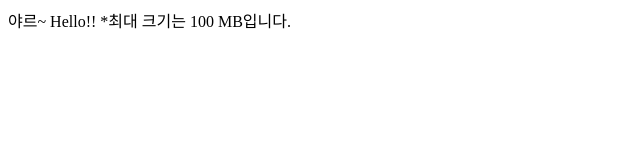
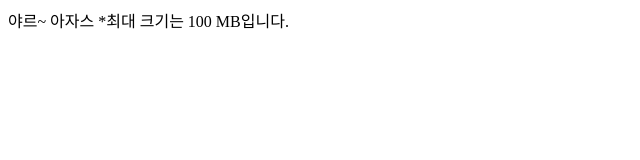
Before and after one commit to Yerang0505/html, a plain HTML site: page index.html in a window 1280 px wide. Shown: the full height of the page, 0-640 px from the left. Drawn offline with Linux system fonts and the light colour scheme.

Commit message:
아자스!로 변경

```diff
--- a/index.html
+++ b/index.html
@@ -3,7 +3,7 @@
 야르~
 </head>
 <body>
-Hello!!
+아자스
 </body>
 </html>
 
```
